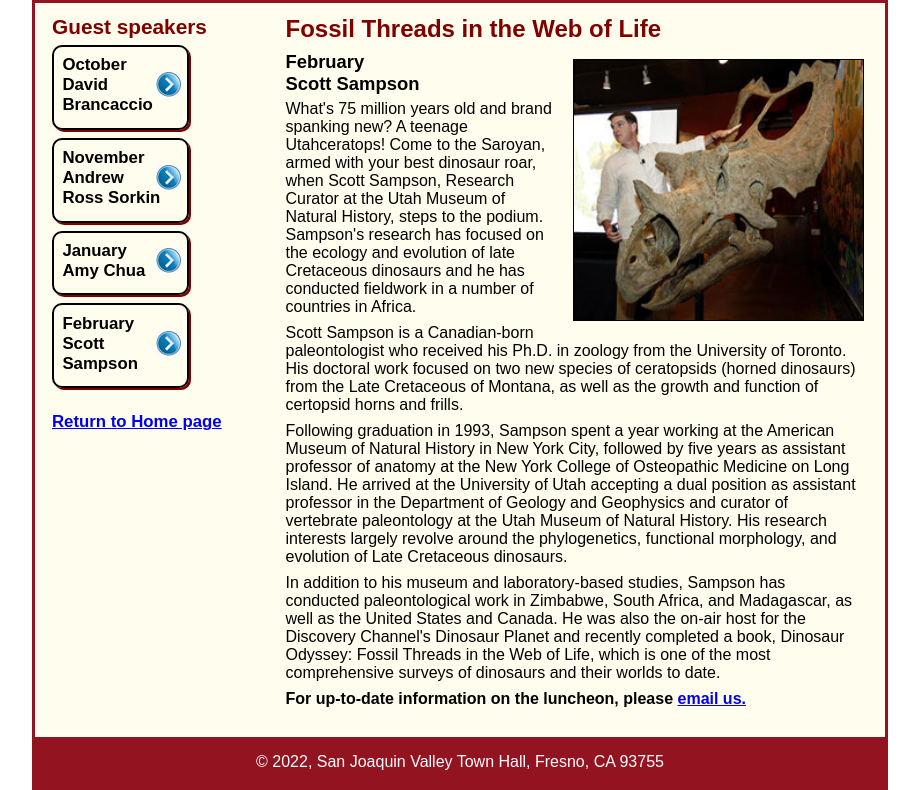
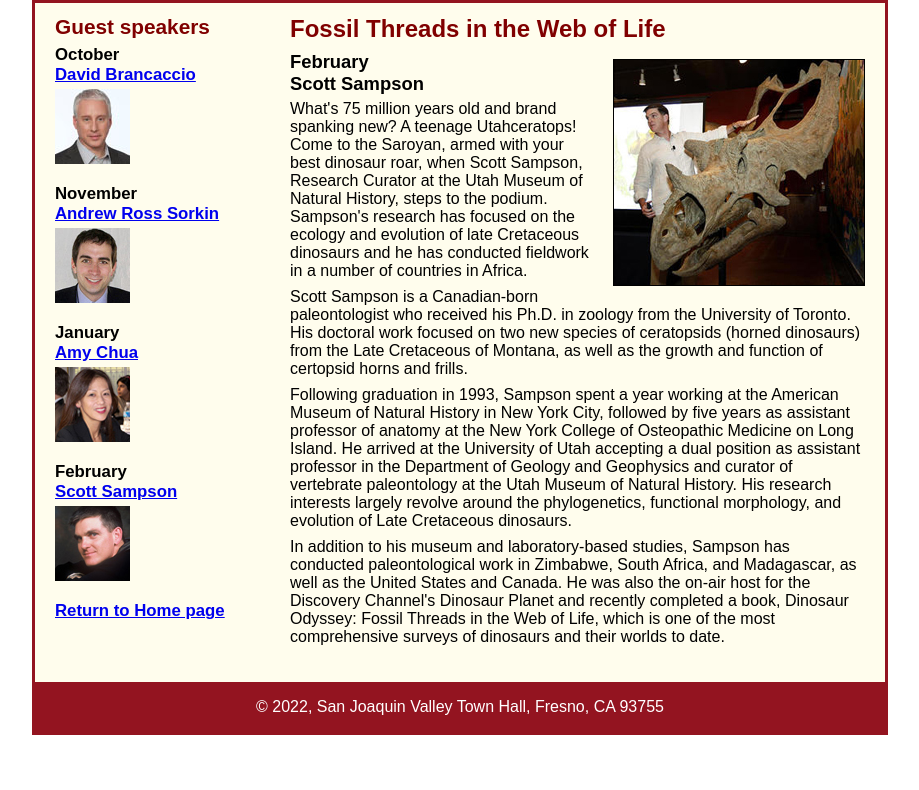
Before and after one commit to adeleon885/cis148-townhall, a plain HTML site: page town_hall/speakers/c07x_sampson.html in a window 1280 px wide. Shown: the part 120-910 px from the top of the page, without its empty margins (180-1099 px from the left). After the commit the page ends 855 px from the top, so only its background shows below. Drawn offline with Linux system fonts and the light colour scheme.

Commit message:
Add files via upload
M12 Exercise 1

```diff
--- a/town_hall/speakers/c07x_sampson.html
+++ b/town_hall/speakers/c07x_sampson.html
@@ -41,22 +41,20 @@
 				   also the on-air host for the Discovery Channel's Dinosaur Planet and recently completed a book,
 				   Dinosaur Odyssey: Fossil Threads in the Web of Life, which is one of the most
 				   comprehensive surveys of dinosaurs and their worlds to date.</p>
-				<b>For up-to-date information on the luncheon, please <a href="mailto:eleanor@townhall.com?cc=georgia@townhall.com&subject=Scott Sampson luncheon"> email us.</a></b>
 			</article>
 		</section>
 
 		<aside>
 			<h2>Guest speakers</h2>
-			<nav id="nav_list">
-				<ul>
-					<li><h3><a href="c06x_brancaccio.html">October<br>David Brancaccio</a></h3></li>
-					<li><h3><a href="#">November<br>Andrew Ross Sorkin</a></h3></li>
-					<li><h3><a href="#">January<br>Amy Chua</a></h3></li>
-					<li><h3><a href="c07x_sampson.html">February<br>Scott Sampson</a></h3></li>
-				</ul>
-				<h3><a href="../index.html">Return to Home page</a></h3>
-			</nav>
-
+			<h3>October<br><a href="c06x_brancaccio.html">David Brancaccio</a></h3>
+			<img src="../images/brancaccio75.jpg" alt="David Brancaccio photo">
+			<h3>November<br><a href="#">Andrew Ross Sorkin</a></h3>
+			<img src="../images/sorkin75.jpg" alt="Andrew Ross Sorkin photo">
+			<h3>January<br><a href="#">Amy Chua</a></h3>
+			<img src="../images/chua75.jpg" alt="Amy Chua photo">
+			<h3>February<br><a href="c07x_sampson.html">Scott Sampson</a></h3>
+			<img src="../images/sampson75.jpg" alt="Scott Sampson photo">
+			<h3><a href="../index.html">Return to Home page</a></h3>
 		</aside>
 	</main>
 	<footer>
--- a/town_hall/styles/c05x_sorkin.css
+++ b/town_hall/styles/c05x_sorkin.css
@@ -1,59 +1,4 @@
-html {
-    background-color: yellow;
-}
 body {
 	font-family: Arial, Helvetica, sans-serif;
     font-size: 100%;
-    align-content: center;
-    width: 650px;
-    margin: auto;
-    margin-bottom: 40px;
-    background-color: white;
-    padding: 15px 1.5em;
-    border: 10px double blue;
-    border-radius: 0;
 }
-
-footer {
-    margin-top: 25px;
-    border-top: 3px solid blue;
-    padding-top: 15px; }
-
-footer p {
-    font-size: 90%;
-    font-weight: bold;
-    text-align: center;
-}
-
-h1 {
-    font-size: 150%;
-    color: blue;
-}
-h2 {
-    font-size: 125%;
-}
-h3 {
-    font-size: 115%;
-}
-
-img {
-    float:left;
-    padding-right: 1em;
-    padding-top: 5px;
-}
-
-ul {
-    margin-left: 1em;
-    padding-left: 0;
-}
-
-li {
-    padding: 5px 0px;
-}
-blockquote {margin-left: 0;}
-
-p.author {
-    text-align: right;
-    color: blue;
-    padding-bottom: 0.75em;
-}
--- a/town_hall/styles/c06x_main.css
+++ b/town_hall/styles/c06x_main.css
@@ -9,7 +9,7 @@ html {
 body {
 	font-family: Arial, Helvetica, sans-serif;
     font-size: 100%;
-    width: 1000px;
+    width: 800px;
     margin: 0 auto;
     border: 3px solid #931420;
     background-color: #fffded;
@@ -40,27 +40,19 @@ header img {
 	text-shadow: 2px 2px 2px #800000;
 }
 /* the styles for the main content */
-#left {
-	float: left;
-}
-
 main {
 	clear: left;
 }
-
 /* the styles for the section */
 section {
-	width: 570px;
-	float: left;
-	padding: 0 0 0 0;
-	margin-right: 13em;
-	height: 420px;
-
+	width: 525px;
+	float: right;
+	padding: 0 20px 20px 20px;
 }
 section h1 {
 	font-size: 150%;
 	padding: .5em 0 .25em 0;
-	margin-right: 0;               /* If you remove this, the margins in normalize.css will be applied. */
+	margin: 0;               /* If you remove this, the margins in normalize.css will be applied. */
 }
 section h2 {
 	color: #800000;
@@ -99,19 +91,12 @@ article img {
 	margin: .5em 0 1em 1em;
 	border: 1px solid black;
 }
-#right {
-	float: right;
-	padding-bottom: 1em;
-	position: relative;
-	top: -26.5em;
-	padding-right: 10px;
 
-}
 /* the styles for the aside */
 aside {
-	width: 200px;
-	float: left;
-	padding: 0 0 0 10px;
+	width: 215px;
+	float: right;
+	padding: 0 0 20px 20px;
 }
 aside h2 {
 	color: #800000;
@@ -131,6 +116,7 @@ aside img {
 footer {
 	background-color: #931420;
 	clear: both;
+
 }
 footer p {
 	text-align: center;
--- a/town_hall/styles/c06x_speaker.css
+++ b/town_hall/styles/c06x_speaker.css
@@ -13,15 +13,6 @@ body {
     margin: 0 auto;
     border: 3px solid #800000;
     background-color: #fffded;
-}
-
-article img {
-	width: 275px;
-}
-
-article {
-	column-count: 2;
-	column-gap: 20px;
 }
 a:focus, a:hover {
 	font-style: italic;
@@ -56,7 +47,7 @@ main {
 section {
 	padding: 0 20px 20px 20px;
 	width: 575px;
-	float: left;
+	float: right;
 }
 section h1 {
 	color: #800000;
@@ -72,8 +63,8 @@ article p {
 	padding-bottom: .5em;
 }
 article img {
-	float: left;
-	margin: 0 .5em 1em 0em;
+	float: right;
+	margin: .25em 0 1em 1em;
 	border: 1px solid black;
 }
 aside {
--- a/town_hall/styles/c07x_speaker.css
+++ b/town_hall/styles/c07x_speaker.css
@@ -9,17 +9,13 @@ html {
 body {
 	font-family: Arial, Helvetica, sans-serif;
     font-size: 100%;
-    width: 98%;
-	max-width: 850px;
+    width: 850px;
     margin: 0 auto;
     border: 3px solid #931420;
     background-color: #fffded;
 }
 a:focus, a:hover {
 	font-style: italic;
-}
-a:visited {
-	color: blue;
 }
 /* the styles for the header */
 header {
@@ -38,7 +34,7 @@ header h3 {
 }
 header img {
 	float: left;
-	padding: 0 3.53%;
+	padding: 0 30px;
 }
 .shadow {
 	text-shadow: 2px 2px 2px #800000;
@@ -50,9 +46,9 @@ main {
 
 /* the styles for the section */
 section {
-	width: 68%;
+	width: 575px;
 	float: right;
-	padding: 0 2.53% 2.53% 20px;
+	padding: 0 20px 20px 20px;
 }
 section h1 {
 	color: #800000;
@@ -74,17 +70,15 @@ article h2 {
 }
 article img {
 	float: right;
-	margin: .5em 0 1.88% 3.53%;
+	margin: .5em 0 1em 1em;
 	border: 1px solid black;
-	width: 50%;
-	height: auto;
 }
 
 /* the styles for the aside */
 aside {
-	width: 24%;
-	float: left;
-	padding: 0 0 2.53% 2%;
+	width: 215px;
+	float: right;
+	padding: 0 0 20px 20px;
 }
 aside h2 {
 	color: #800000;
@@ -111,30 +105,3 @@ footer p {
 	color: white;
 	padding: 1em 0;
 }
-
-#nav_list ul {
-	list-style-type: none;
-	margin-left: 0;
-	margin-bottom: 1.5em;
-}
-#nav_list ul li {
-	width: 65%;
-	margin-bottom: 0.5em;
-	border: 2px solid black;
-	border-radius: 10px;
-	box-shadow: 2px 2px #800000;
-}
-#nav_list ul li a {
-	display: block;
-	padding: 0.5em 0 0.5em 0.5em;
-	padding-right: 1.5em;
-	text-decoration: none;
-	font-weight: bold;
-	color: black;
-	background-image: url('../images/right.jpg');
-	background-repeat:no-repeat;
-	background-position: 95% center;
-}
-#nav_list ul li a.current {
-	color: #800000;
-}
--- a/town_hall/styles/c09x_main.css
+++ b/town_hall/styles/c09x_main.css
@@ -90,7 +90,7 @@ main {
 
 /* the styles for the section */
 section {
-    flex-basis: 60%;
+    flex-basis: 70%;
     order: 2;
 	padding: 0 2.5% 20px 2.5%;
 }
@@ -146,14 +146,6 @@ aside {
     order: 1;
 	padding: 0 0 20px 2.5%;
 }
-aside#left {
-    order: 1;
-	flex-basis: 20%;
-}
-aside#right {
-    order: 3;
-	flex-basis: 20%;
-}
 aside h2 {
 	color: #800000;
 	font-size: 130%;
@@ -202,18 +194,8 @@ footer p {
     }
     header h2, header h3 { flex-basis: 100%; }
     main { flex-direction: column; }
-	aside#left{
-		flex-basis: 100%;
-		order: 2;
-		padding: 0;
-	}
 	section {
 	    order: 1;
-		width: 95%;
-	}
-	aside#right {
-		order: 3;
-		padding-right: 2.5%;
 		width: 95%;
 	}
 	aside {
@@ -221,7 +203,6 @@ footer p {
 		padding-right: 2.5%;
 		width: 95%;
 	}
-
 	article img { max-width: 30%; }
 	#speakers {
 		column-count: 2;
```
Also changed, not shown: town_hall/c06x_index.html (+12 -12 lines), town_hall/c09x_index.html (+13 -14 lines), town_hall/c12x_employee_table.html (+17 -0 lines), town_hall/ch02/javascript_jquery.html (+0 -2 lines), town_hall/speakers/c03x_sorkin.html (+24 -17 lines), town_hall/speakers/c05x_sorkin.html (+5 -5 lines), town_hall/speakers/c08x_sampson.html (+0 -1 lines), town_hall/speakers/c11x_sampson.html (+1 -1 lines), town_hall/styles/c08x_speaker.css (+0 -25 lines), town_hall/styles/c11x_rollovers.css (+0 -11 lines).
